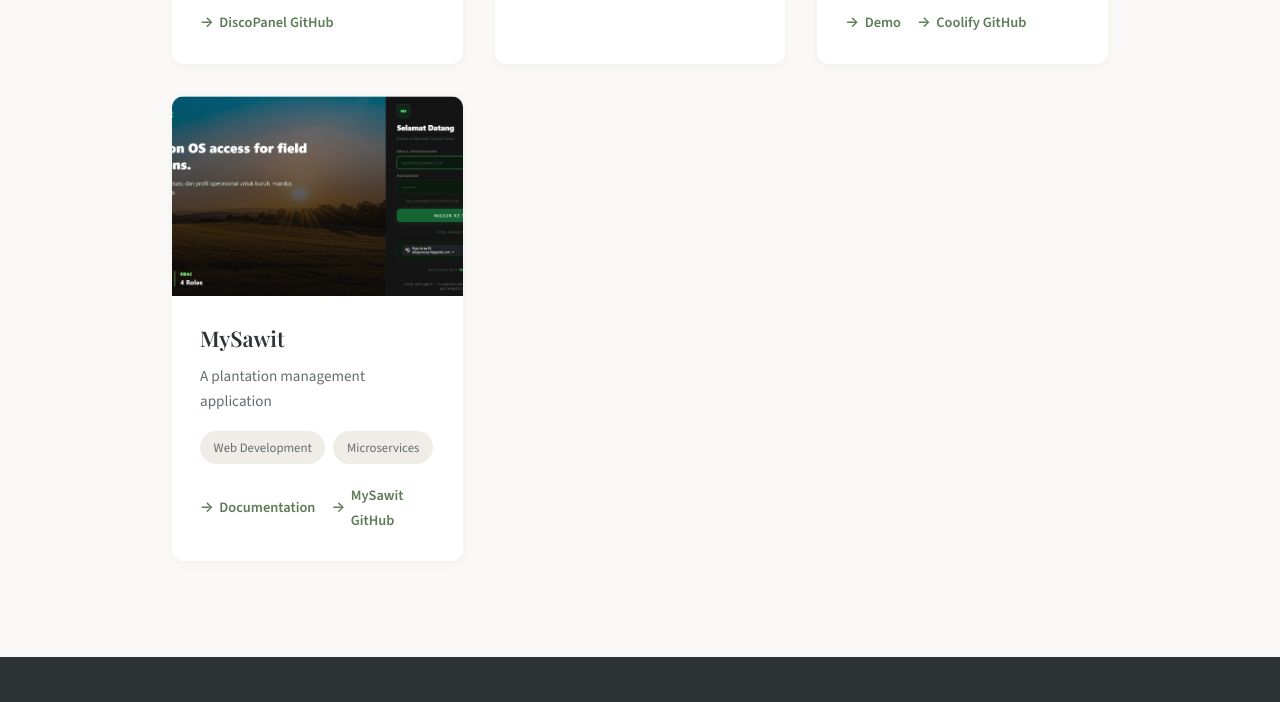
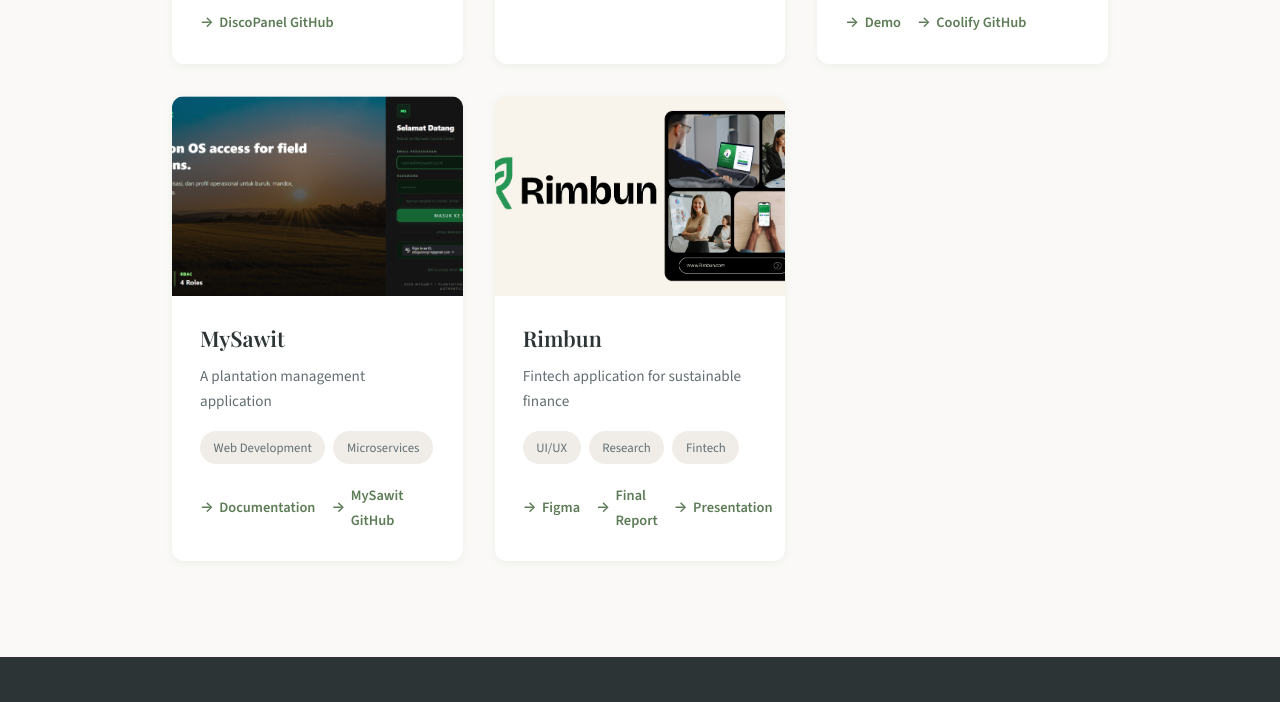
Before and after one commit to LCSUI24/portofolio, a plain HTML site: page projects.html in a window 1280 px wide. Shown: the part 1342-2044 px from the top of the page. Drawn offline with nearby package versions, Linux system fonts and the light colour scheme.

Commit message:
add rimbun project

```diff
--- a/projects.html
+++ b/projects.html
@@ -212,6 +212,27 @@
                         </div>
                     </div>
                 </article>
+
+                <!-- Project 8 -->
+                <article class="project-card fade-in">
+                    <div class="project-image">
+                        <img src="assets/Rimbun.png" alt="Rimbun" class="project-img">
+                    </div>
+                    <div class="project-content">
+                        <h3 class="project-title">Rimbun</h3>
+                        <p class="project-description">Fintech application for sustainable finance</p>
+                        <div class="project-tags">
+                            <span class="tag">UI/UX</span>
+                            <span class="tag">Research</span>
+                            <span class="tag">Fintech</span>
+                        </div>
+                        <div class="project-links">
+                            <a href="https://www.figma.com/design/zQYraugLav9pZfrQIe2VYD/Rimbun?node-id=0-1&t=W0f7rNFugJ9O6YPM-1" class="project-link" target="_blank">Figma</a>
+                            <a href="https://github.com/LCSUI24/Documentation/blob/main/Rimbun%20-%20Final%20Report.pdf" class="project-link" target="_blank">Final Report</a>
+                            <a href="https://github.com/LCSUI24/Documentation/blob/main/Rimbun.pdf" class="project-link" target="_blank">Presentation</a>
+                        </div>
+                    </div>
+                </article>
             </div>
         </div>
     </section>
```
Also changed, not shown: assets/Rimbun.png (added).
